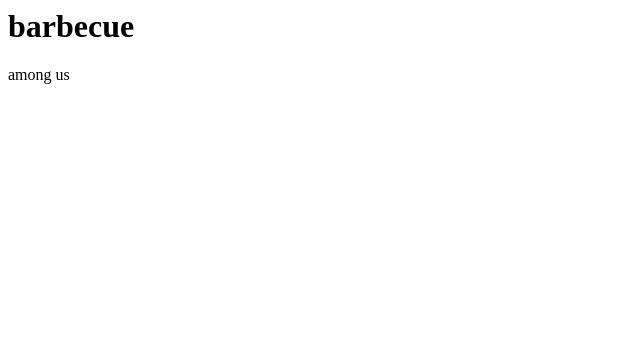
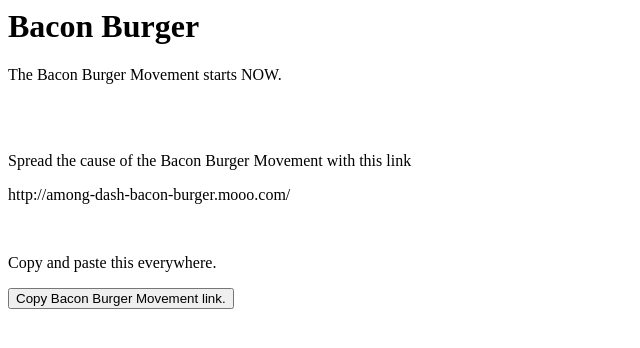
Before and after one commit to TDRBot/barbecue, a plain HTML site: page index.html in a window 1280 px wide. Shown: the whole page, without its empty margins (0-640 px from the left). Drawn offline with Linux system fonts and the light colour scheme.

Commit message:
BACON BURGER MOVEMENT!!

```diff
--- a/index.html
+++ b/index.html
@@ -2,6 +2,29 @@
   <head>
   </head>
   <body>
-    <h1>barbecue</h1>
-    <p>among us</p>
+    <h1>Bacon Burger</h1>
+    <p>The Bacon Burger Movement starts NOW.</p>
+    <br>
+    <br>
+    <p>Spread the cause of the Bacon Burger Movement with this link</p>
+    <p>http://among-dash-bacon-burger.mooo.com/</p>
+    <br>
+    <p>Copy and paste this everywhere.</p>
+    <button onclick="myFunction()">Copy Bacon Burger Movement link.</button>
+<script>
+function myFunction() {
+  // Get the text field
+  var copyText = "http://among-dash-bacon-burger.mooo.com/";
+
+  // Select the text field
+  copyText.select();
+  copyText.setSelectionRange(0, 99999); // For mobile devices
+
+  // Copy the text inside the text field
+  navigator.clipboard.writeText(copyText.value);
+
+  // Alert the copied text
+  alert("Copied the text: " + copyText.value);
+}
+</script>
   </body>
```
